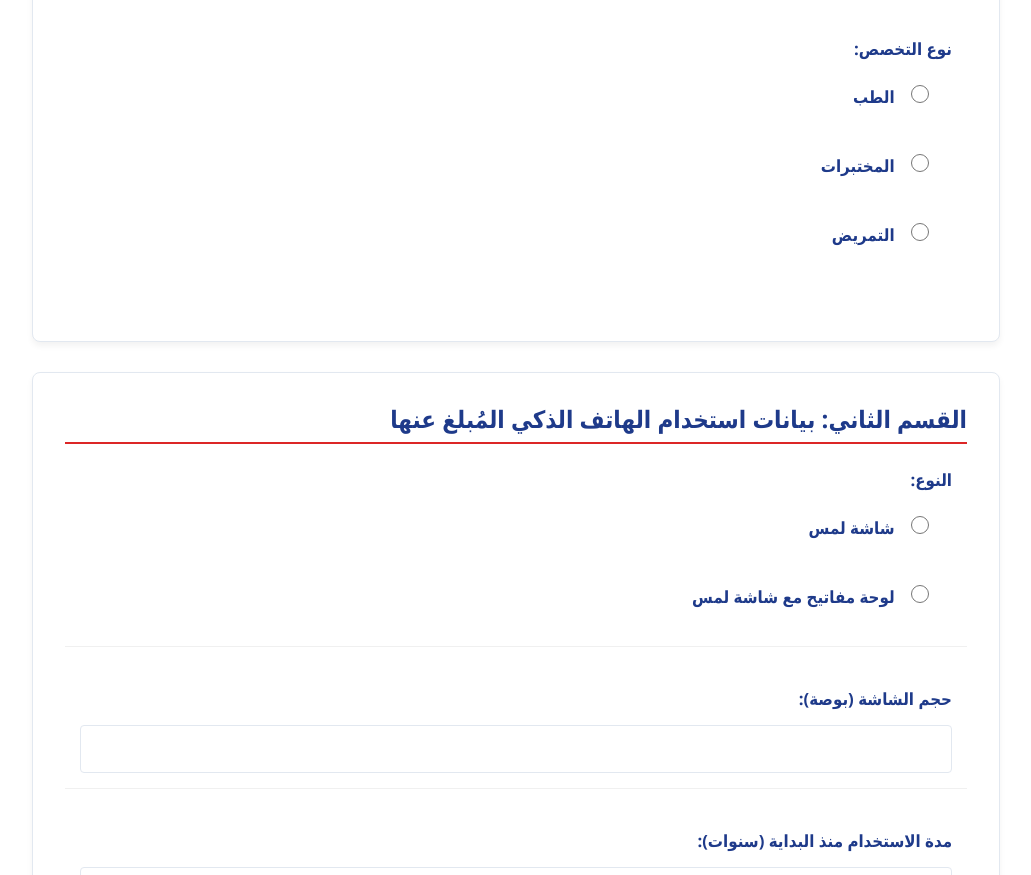
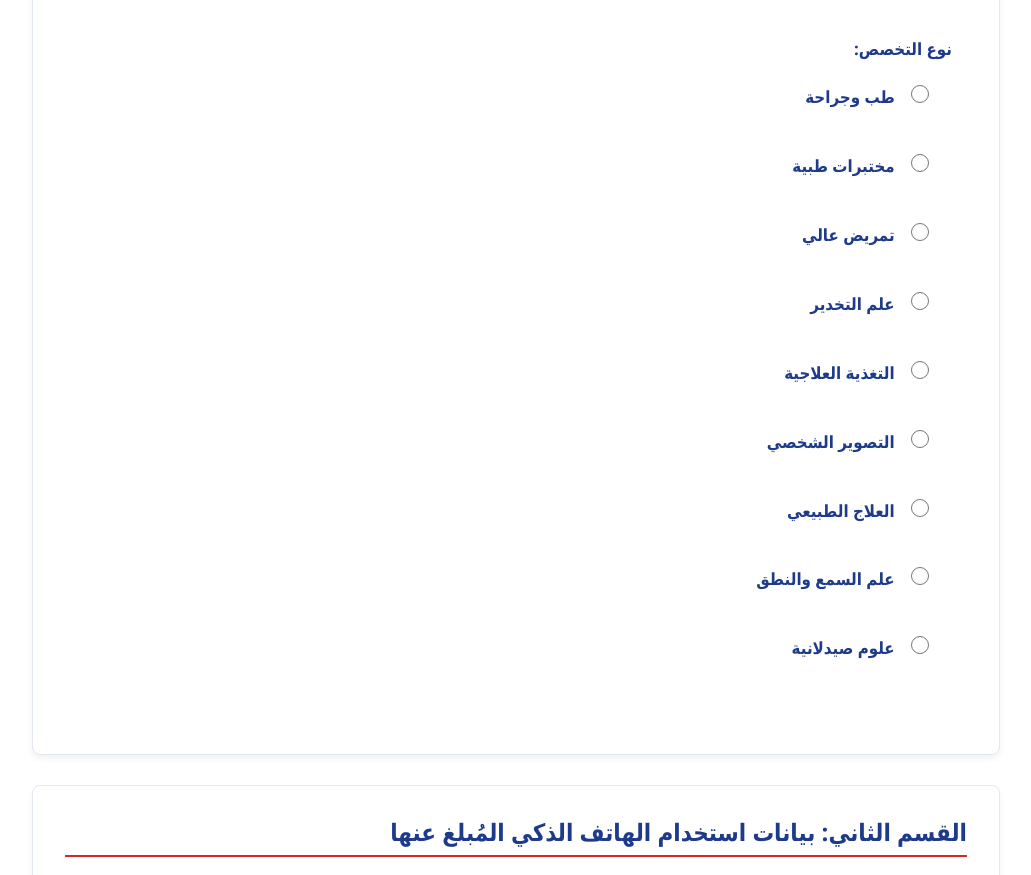
Before and after one commit to mohnadalqdasy02026/abnalqdasy, a website: page index.html in a window 1280 px wide. Shown: the part 3813-4688 px from the top of the page, without its empty margins (124-1155 px from the left). Drawn offline with Linux system fonts and the light colour scheme.

Commit message:
Add files via upload

```diff
--- a/index.html
+++ b/index.html
@@ -157,9 +157,15 @@
                 <div class="form-group">
                     <label>نوع التخصص:</label>
                     <div class="radio-group">
-                        <label class="radio-label"><input type="radio" name="specialization" value="الطب"> الطب</label>
-                        <label class="radio-label"><input type="radio" name="specialization" value="المختبرات"> المختبرات</label>
-                        <label class="radio-label"><input type="radio" name="specialization" value="التمريض"> التمريض</label>
+                        <label class="radio-label"><input type="radio" name="specialization" value="طب وجراحة"> طب وجراحة</label>
+                        <label class="radio-label"><input type="radio" name="specialization" value="مختبرات طبية"> مختبرات طبية</label>
+                        <label class="radio-label"><input type="radio" name="specialization" value="تمريض عالي"> تمريض عالي</label>
+                        <label class="radio-label"><input type="radio" name="specialization" value="علم التخدير"> علم التخدير</label>
+                        <label class="radio-label"><input type="radio" name="specialization" value="التغذية العلاجية"> التغذية العلاجية</label>
+                        <label class="radio-label"><input type="radio" name="specialization" value="التصوير الشخصي"> التصوير الشخصي</label>
+                        <label class="radio-label"><input type="radio" name="specialization" value="العلاج الطبيعي"> العلاج الطبيعي</label>
+                        <label class="radio-label"><input type="radio" name="specialization" value="علم السمع والنطق"> علم السمع والنطق</label>
+                        <label class="radio-label"><input type="radio" name="specialization" value="علوم صيدلانية"> علوم صيدلانية</label>
                     </div>
                 </div>
             </div>
--- a/server.js
+++ b/server.js
@@ -66,7 +66,7 @@ const codeMapping = {
     chronicDiseaseHistory: { "نعم": 1, "لا": 2 },
     musculoskeletalDiseases: { "نعم": 1, "لا": 2 },
     accidentHistory: { "نعم": 1, "لا": 2 },
-    specialization: { "الطب": 1, "المختبرات": 2, "التمريض": 3 },
+    specialization: { "طب وجراحة": 1, "مختبرات طبية": 2, "تمريض عالي": 3, "علم التخدير": 4, "التغذية العلاجية": 5, "التصوير الشخصي": 6, "العلاج الطبيعي": 7, "علم السمع والنطق": 8, "علوم صيدلانية": 9 },
     phoneType: { "شاشة لمس": 1, "لوحة مفاتيح مع شاشة لمس": 2 },
     usagePeriod: { "الصباح": 1, "الظهيرة": 2, "بعد الظهر": 3, "المساء": 4, "أوقات أخرى": 5 },
     restTime: { "نعم": 1, "لا": 2 },
```
